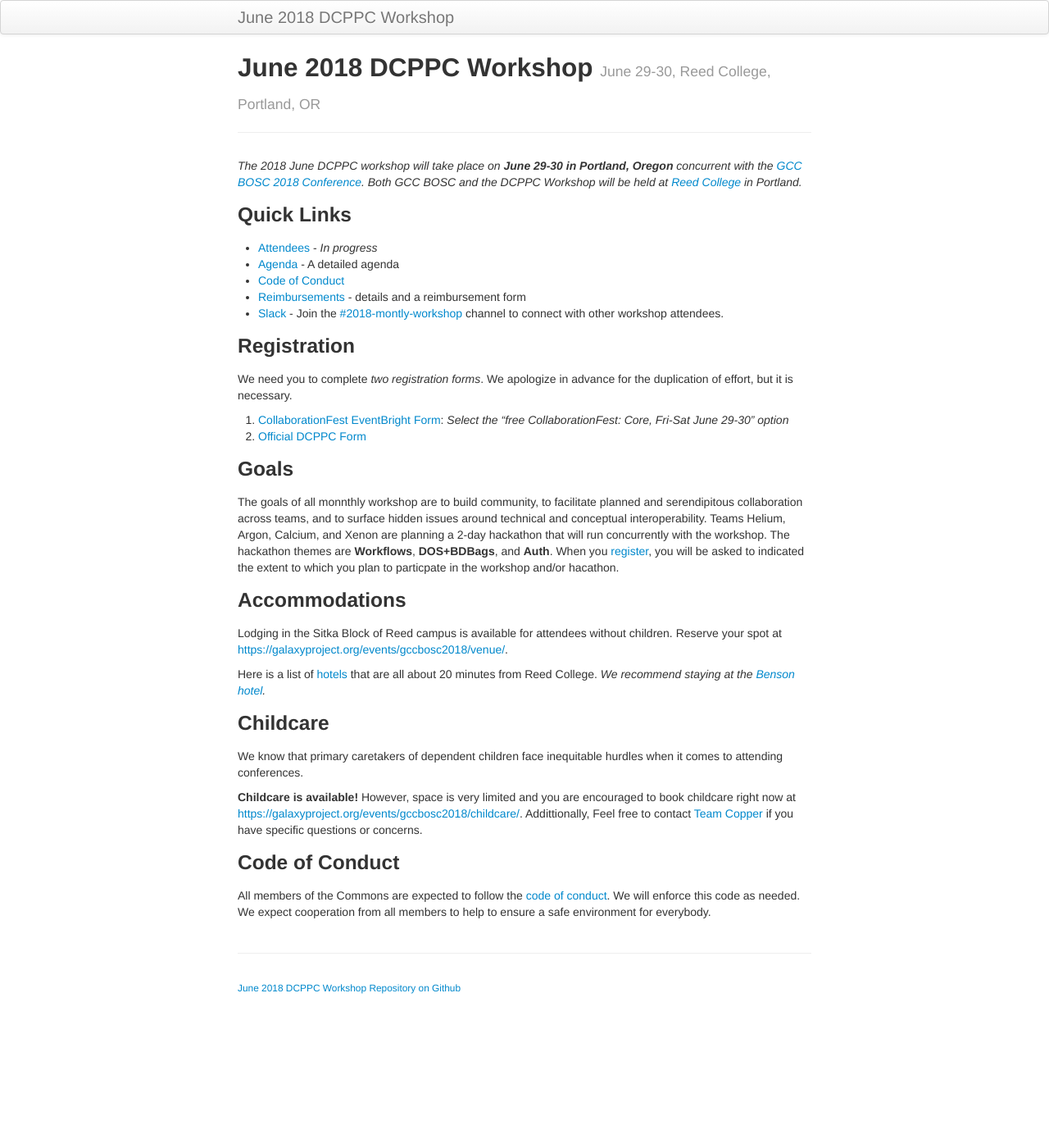
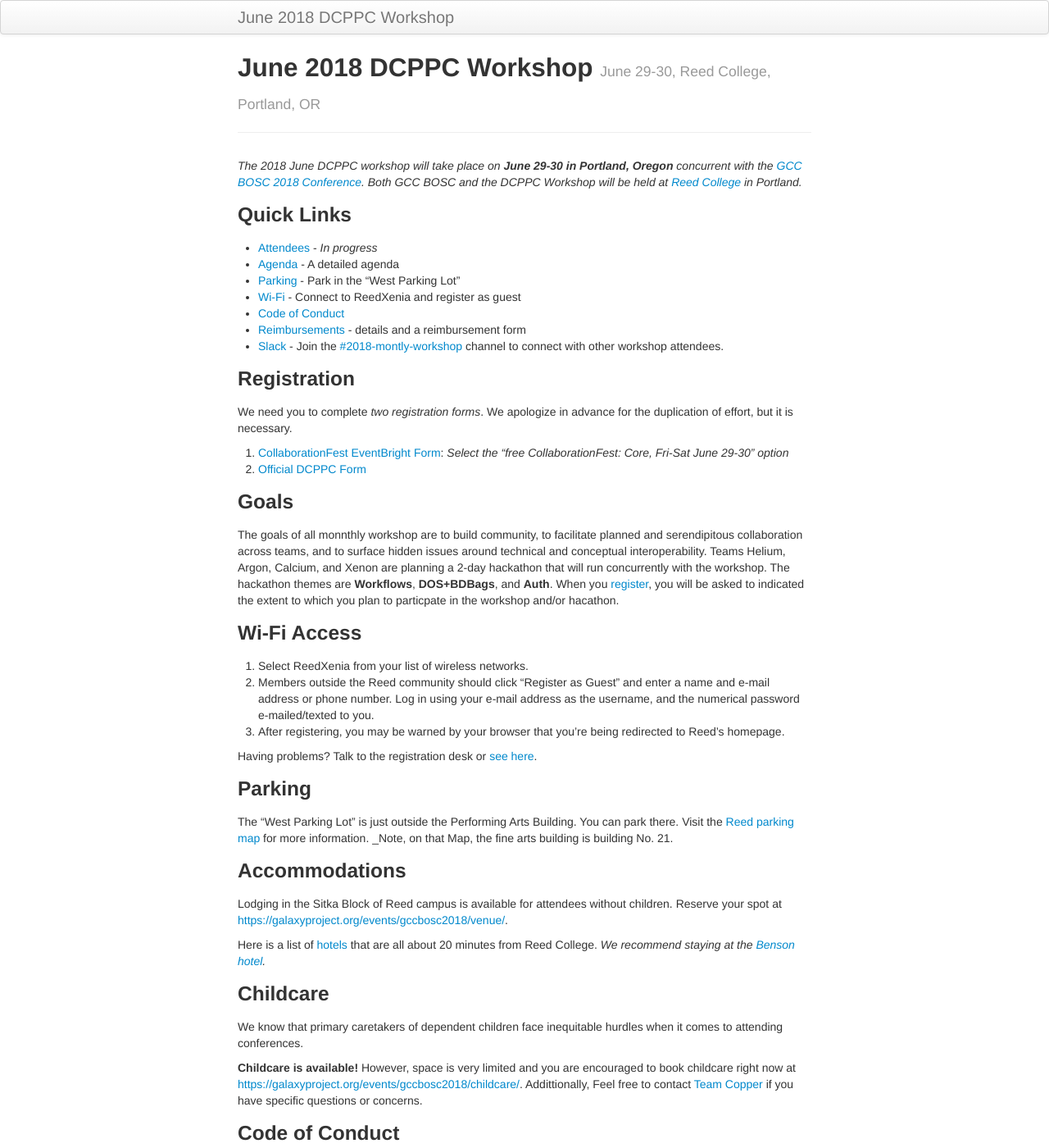
Before and after one commit to dcppc/2018-june-workshop, a Jekyll site: the page built from docs/index.md, in a window 1280 px wide and 1400 px high. Shown: the whole window at 82% size. Built offline with Jekyll 4.4.1, drawn with Linux system fonts in a browser that asks for light colours.

Commit message:
Update index.md

```diff
--- a/docs/index.md
+++ b/docs/index.md
@@ -13,6 +13,8 @@ in Portland._
 
 - [Attendees](./attendees.md) - _In progress_
 - [Agenda](./agenda.md) - A detailed agenda
+- [Parking](https://www.reed.edu/cep/venues/parker-house/parking-map.html) - Park in the "West Parking Lot"
+- [Wi-Fi](bit.ly/reedwireless) - Connect to ReedXenia and register as guest
 - [Code of Conduct](https://github.com/dcppc/dcppc-workshops/blob/master/CODE_OF_CONDUCT.md)
 - [Reimbursements](./reimbursements) - details and a reimbursement form
 - [Slack](https://nih-dcppc.slack.com/messages/CAMLGP27N/convo/GANQFSGAD-1528381202.000599/) - Join the [#2018-montly-workshop](https://nih-dcppc.slack.com/messages/CAMLGP27N/convo/GANQFSGAD-1528381202.000599/) channel to connect with other workshop attendees.
@@ -28,6 +30,17 @@ We need you to complete _two registration forms_. We apologize in advance for th
 ### Goals
 
 The goals of all monnthly workshop are to build community, to facilitate planned and serendipitous collaboration across teams, and to surface hidden issues around technical and conceptual interoperability. Teams Helium, Argon, Calcium, and Xenon are planning a 2-day hackathon that will run concurrently with the workshop. The hackathon themes are **Workflows**, **DOS+BDBags**, and **Auth**. When you [register](https://ti.to/dcppc/june-data-commons-workshop), you will be asked to indicated the extent to which you plan to particpate in the workshop and/or hacathon.
+
+### Wi-Fi Access
+
+1. Select ReedXenia from your list of wireless networks.
+2. Members outside the Reed community should click "Register as Guest" and enter a name and e-mail address or phone number. Log in using your e-mail address as the username, and the numerical password e-mailed/texted to you.
+3. After registering, you may be warned by your browser that you're being redirected to Reed's homepage.
+
+Having problems? Talk to the registration desk or [see here](bit.ly/reedwireless).
+
+### Parking
+The "West Parking Lot" is just outside the Performing Arts Building. You can park there. Visit the [Reed parking map](https://www.reed.edu/cep/venues/parker-house/parking-map.html) for more information. _Note, on that Map, the fine arts building is building No. 21.
 
 ### Accommodations
 
```
